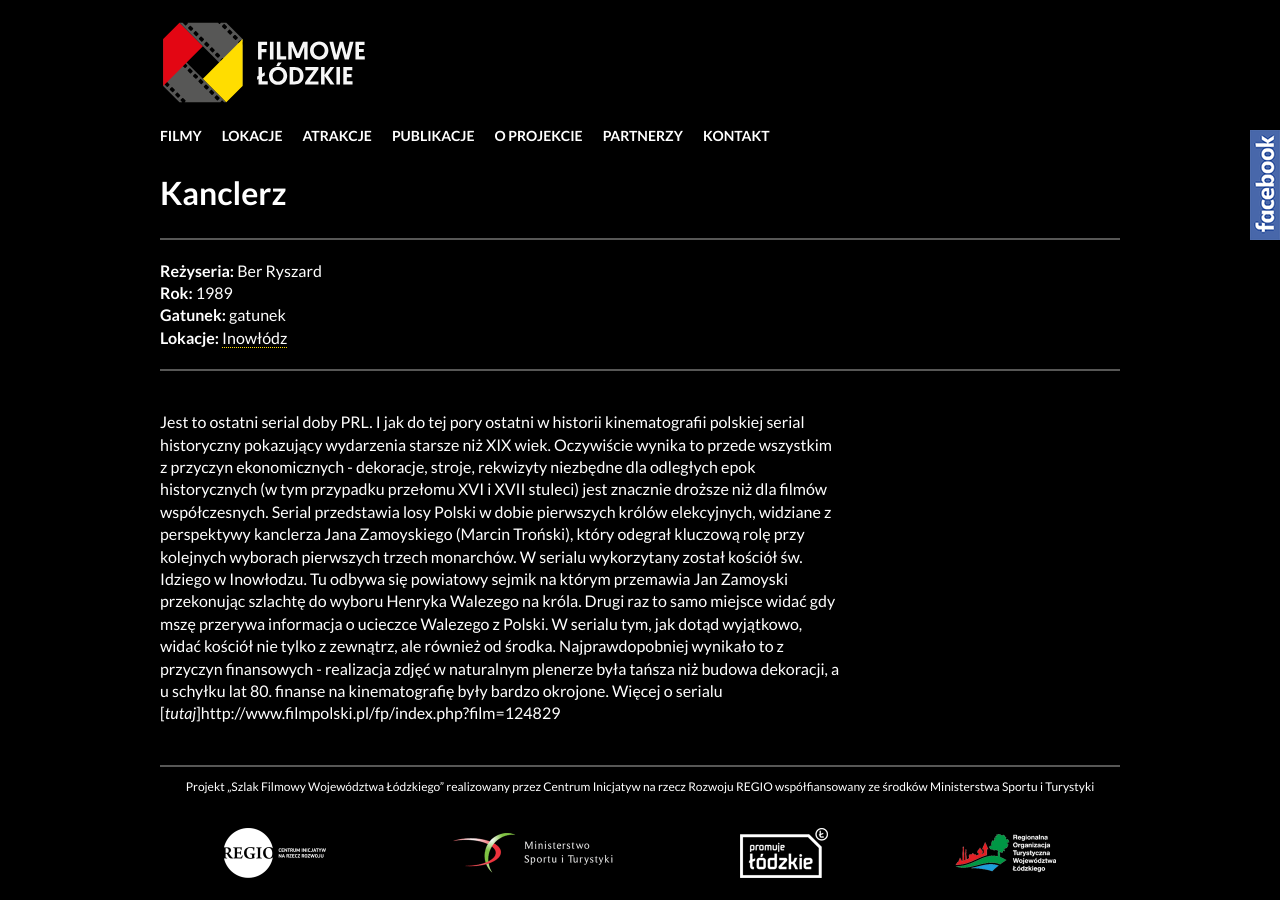
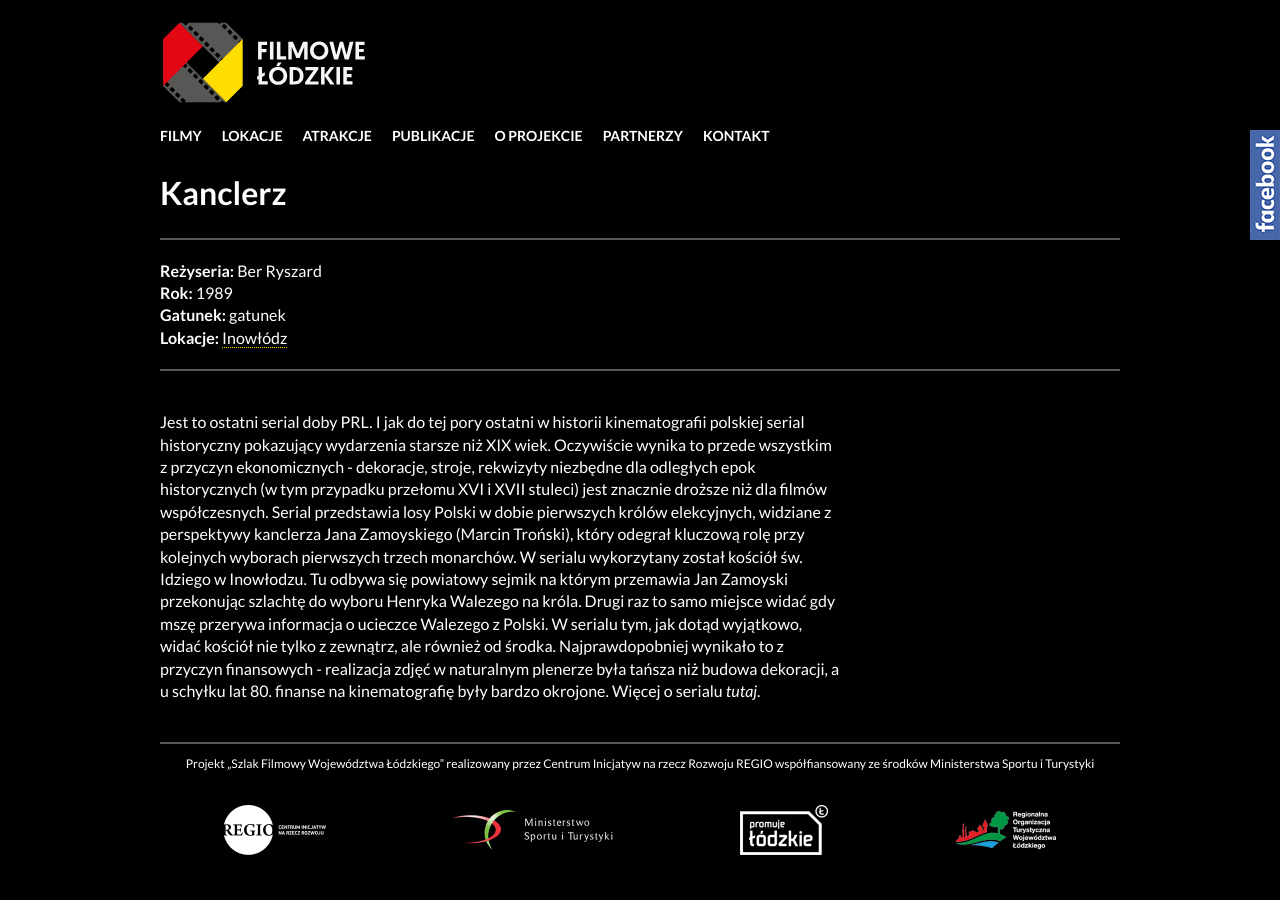
Before and after one commit to fusilli/filmowelodzkie, a Jekyll site: the page built from _filmy/kanclerz.md, in a window 1280 px wide. Built offline with Jekyll 4.4.1, drawn with Linux system fonts in a browser that asks for light colours; nearby versions of some CDN libraries.

Commit message:
Update kanclerz.md

```diff
--- a/_filmy/kanclerz.md
+++ b/_filmy/kanclerz.md
@@ -12,4 +12,4 @@ link: kanclerz
 Jest to ostatni serial doby PRL. I jak do tej pory ostatni w historii kinematografii polskiej serial historyczny pokazujący wydarzenia starsze niż XIX wiek. Oczywiście wynika to przede wszystkim z przyczyn ekonomicznych - dekoracje, stroje, rekwizyty niezbędne dla odległych epok historycznych (w tym przypadku przełomu XVI i XVII stuleci) jest znacznie droższe niż dla filmów współczesnych.
 Serial przedstawia losy Polski w dobie pierwszych królów elekcyjnych, widziane z perspektywy kanclerza Jana Zamoyskiego (Marcin Troński), który odegrał kluczową rolę przy kolejnych wyborach pierwszych trzech monarchów.
 W serialu wykorzytany został kościół św. Idziego w Inowłodzu. Tu odbywa się powiatowy sejmik na którym przemawia Jan Zamoyski przekonując szlachtę do wyboru Henryka Walezego na króla. Drugi raz to samo miejsce widać gdy mszę przerywa informacja o ucieczce Walezego z Polski. W serialu tym, jak dotąd wyjątkowo, widać kościół nie tylko z zewnątrz, ale również od środka. Najprawdopobniej wynikało to z przyczyn finansowych - realizacja zdjęć w naturalnym plenerze była tańsza niż budowa dekoracji, a u schyłku lat 80. finanse na kinematografię były bardzo okrojone.
-Więcej o serialu [*tutaj*]http://www.filmpolski.pl/fp/index.php?film=124829
+Więcej o serialu [*tutaj*](http://www.filmpolski.pl/fp/index.php?film=124829).
```
